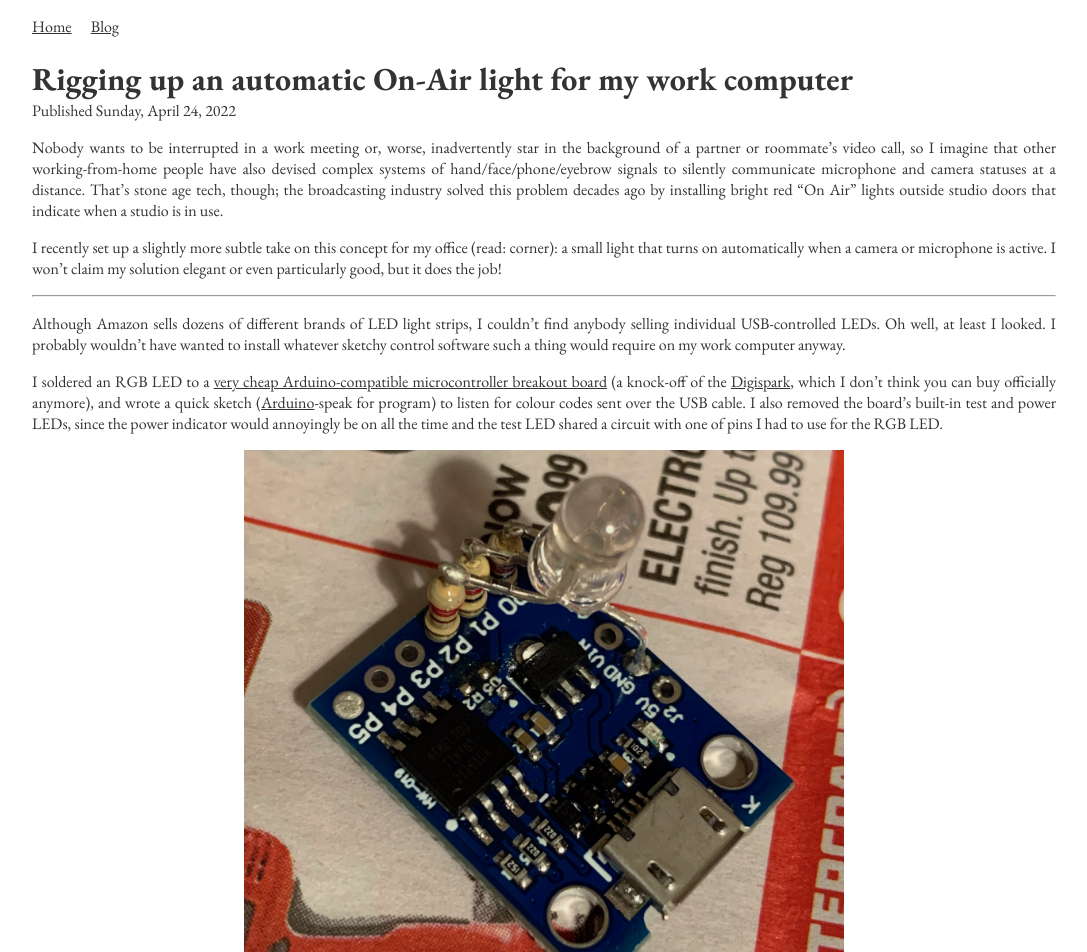
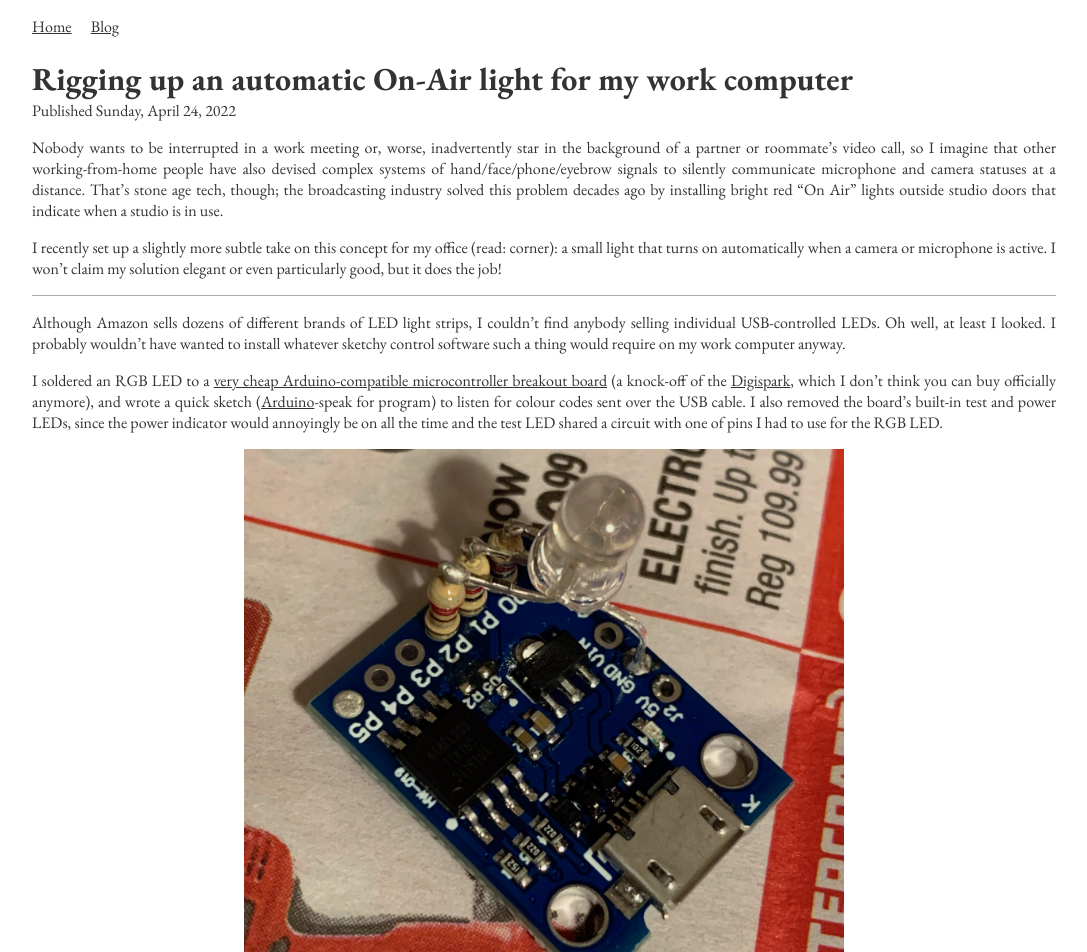
Before and after one commit to sjahu/sjahu.github.io, a Jekyll site: the page built from blog/_posts/2022-04-24-on-air-light.md, in a window 1280 px wide. Shown: the top 952 px of the page, without its empty margins (96-1183 px from the left). Built offline with Jekyll 4.4.1, drawn with Linux system fonts in a browser that asks for light colours.

Commit message:
Handle footer overflow + style hr

```diff
--- a/_sass/default.scss
+++ b/_sass/default.scss
@@ -84,3 +84,16 @@
   text-align: center;
   font-size: smaller;
 }
+
+footer div {
+  white-space: nowrap;
+  max-width: 100%;
+  overflow: hidden;
+  text-overflow:ellipsis;
+}
+
+hr {
+  border: none;
+  height: 1px;
+  background: #AAA;
+}
```
